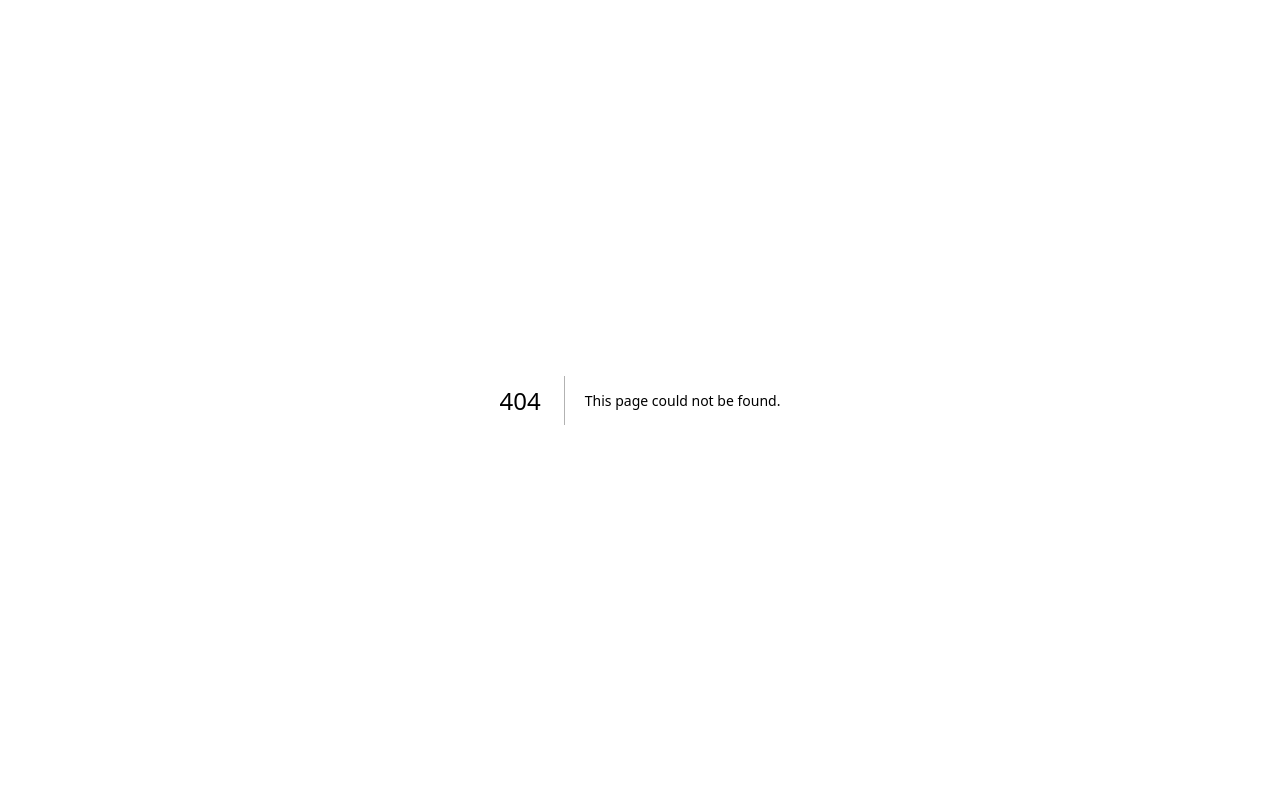
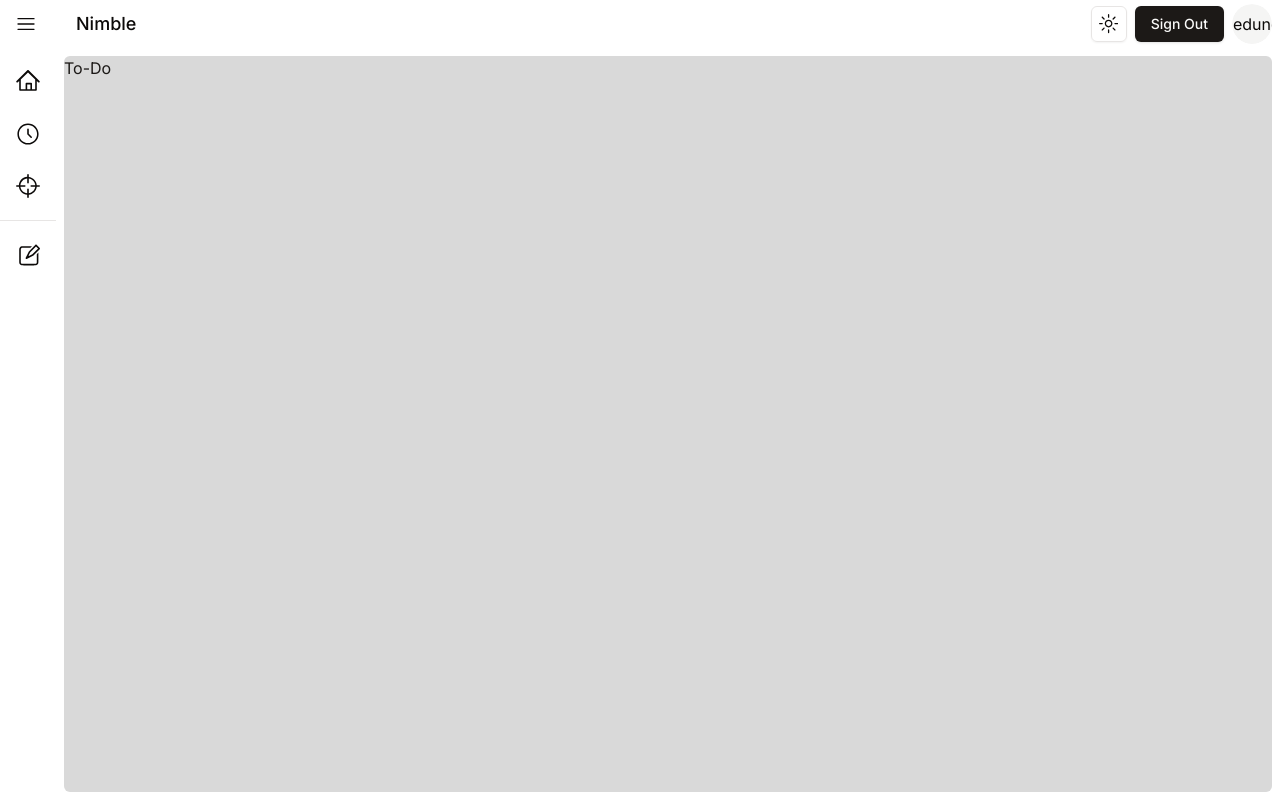
Before and after one commit to rtokala14/nimble, a Next.js app: page /console/todo in a window 1280 px wide. Before the commit this address had no page. Built offline with nearby package versions, Linux system fonts and the light colour scheme; no server answers.

Commit message:
Add ToDo route

```diff
--- /dev/null
+++ b/src/app/console/todo/page.tsx
@@ -0,0 +1,7 @@
+import React from "react";
+
+function Page() {
+  return <div>To-Do</div>;
+}
+
+export default Page;
--- a/src/components/drawer.tsx
+++ b/src/components/drawer.tsx
@@ -75,7 +75,7 @@ export default function Drawer() {
 
       <Separator orientation="horizontal" />
 
-      <Link href={"/console/focus"} className="w-full">
+      <Link href={"/console/todo"} className="w-full">
         <Button
           variant={"ghost"}
           className="flex items-center justify-start w-full gap-2"
@@ -88,7 +88,7 @@ export default function Drawer() {
           <h3
             className={`${isOpen ? "flex" : "hidden"} text-lg transition-all`}
           >
-            Focus
+            To-Do
           </h3>
         </Button>
       </Link>
```
